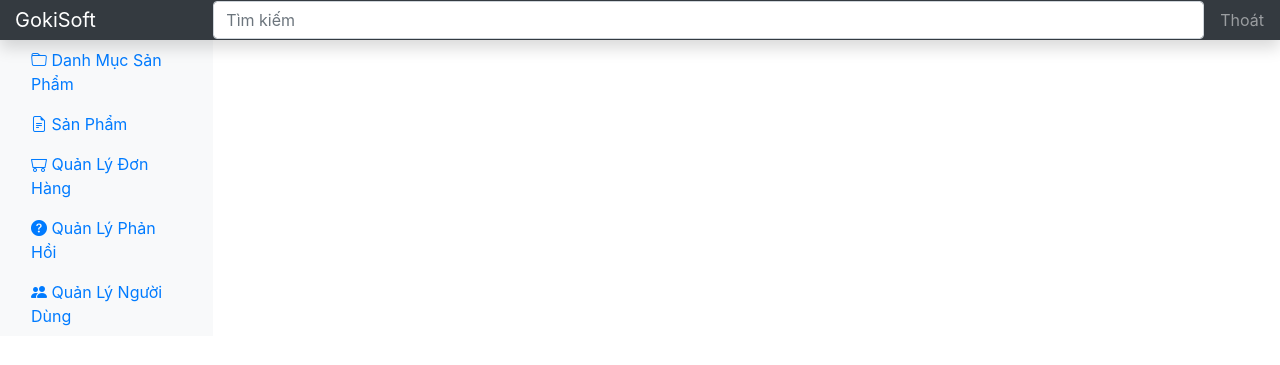
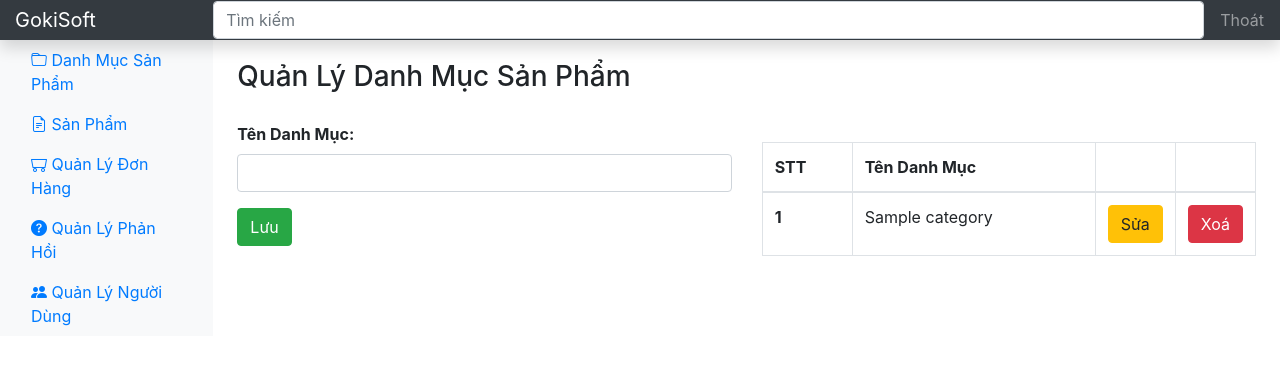
Before and after one commit to HuynhDuc23/ProjectPHP_Shop, a PHP site: page /category in a window 1280 px wide. Shown: the top 365 px of the page. Run offline with PHP 8.4, Linux system fonts and the light colour scheme; the visitor is signed in with stand-in values (Sample User, id 1); tables that the repository leaves empty or names only in its code hold one stand-in row (values such as "Sample post"); some libraries are stand-ins or nearby versions.

Commit message:
add category

```diff
--- /dev/null
+++ b/admin/category/form_save.php
@@ -0,0 +1,15 @@
+<?php
+if (!empty($_POST)) {
+  $id = getPost('id');
+  $name = getPost('name');
+
+  if ($id > 0) {
+    $sql = "UPDATE category SET name = '$name' WHERE id = '$id'";
+    execute($sql);
+    header("Location: index.php?");
+  } else {
+    $sql = "INSERT INTO category (name) VALUES ('$name')";
+    execute($sql);
+    header("Location: index.php?");
+  }
+}
--- a/admin/category/index.php
+++ b/admin/category/index.php
@@ -1,12 +1,83 @@
 <?php
 $title = 'Category Page';
 $baseUrl = '../';
-require_once('../layouts/header.php')
+require_once('../layouts/header.php');
+$id = $name = "";
+
+require_once("form_save.php");
+
+if (isset($_GET["id"])) {
+  $id = getGet('id');
+  $sql = "select * from category where id = '$id'";
+  $data = executeResult($sql, true);
+  if ($data != null) {
+    $name = $data['name'];
+  }
+}
+$sql = "select * from category";
+$data = executeResult($sql);
 ?>
-<div class="row">
-  <div class="col-md-12">
-    <h1>Dashboard</h1>
+<div class="row" style="margin-top: 60px;">
+  <div class="col-md-12" style="margin-bottom: 20px;">
+    <h3>Quản Lý Danh Mục Sản Phẩm</h3>
+  </div>
+  <div class="col-md-6">
+    <form method="post" action="index.php" onsubmit="return validateForm();">
+      <div class="form-group">
+        <label for="usr" style="font-weight: bold;">Tên Danh Mục:</label>
+        <input required="true" type="text" class="form-control" id="usr" name="name" value="<?= $name ?>">
+        <input type="text" name="id" value="<?= $id ?>" hidden="true">
+      </div>
+      <button class="btn btn-success">Lưu</button>
+    </form>
+  </div>
+  <div class="col-md-6 table-responsive">
+    <table class="table table-bordered table-hover" style="margin-top: 20px;">
+      <thead>
+        <tr>
+          <th>STT</th>
+          <th>Tên Danh Mục</th>
+          <th style="width: 50px"></th>
+          <th style="width: 50px"></th>
+        </tr>
+      </thead>
+      <tbody>
+        <?php
+        $index = 0;
+        foreach ($data as $item) {
+          echo '<tr>
+					<th>' . (++$index) . '</th>
+					<td>' . $item['name'] . '</td>
+					<td style="width: 50px">
+						<a href="?id=' . $item['id'] . '"><button class="btn btn-warning">Sửa</button></a>
+					</td>
+					<td style="width: 50px">
+						<button onclick="deleteCategory(' . $item['id'] . ')" class="btn btn-danger">Xoá</button>
+					</td>
+				</tr>';
+        }
+        ?>
+      </tbody>
+    </table>
   </div>
 </div>
+<script type="text/javascript">
+  function deleteCategory(id) {
+    option = confirm('Are you sure you want to delete');
+    if (!option) {
+      return false;
+    }
+    $.post('form_api.php', {
+      'id': id,
+      'action': 'delete'
+    }, function(data) {
+      if (data != null && data != '') {
+        alert(data);
+        return;
+      }
+      location.reload();
+    })
+  }
+</script>
 
 <?php require_once('../layouts/header.php') ?>
```
Also changed, not shown: admin/category/form_api.php (added, +31 -0 lines).
